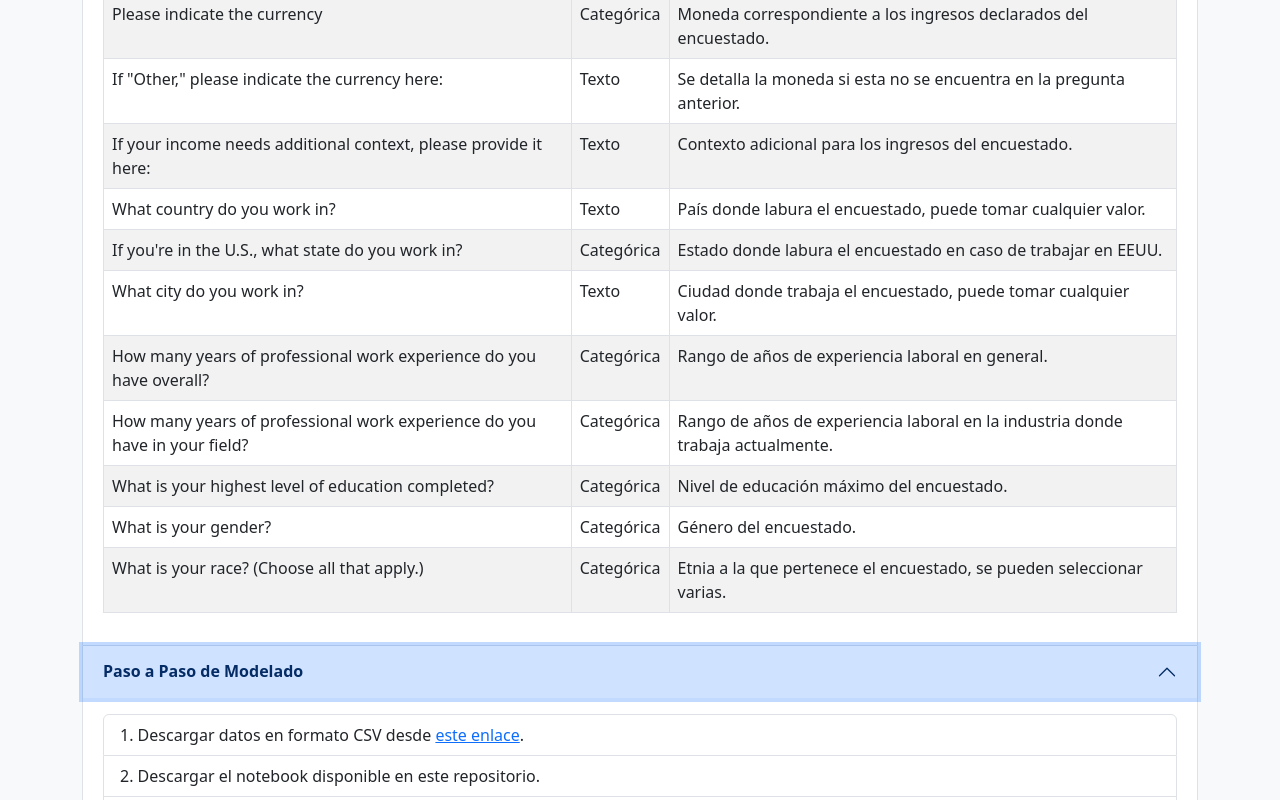
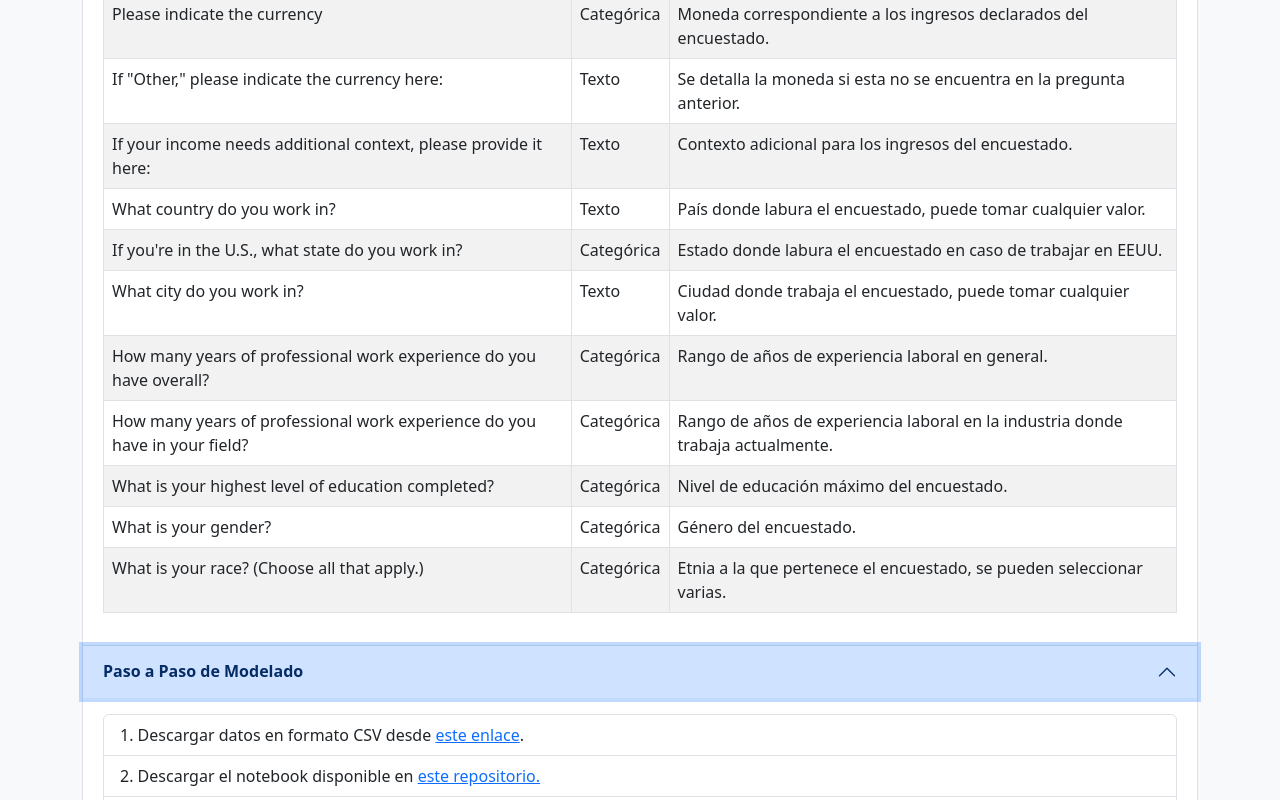
Before and after one commit to AErraez/Salarios, a plain HTML site: page index.html in a window 1280 px wide. Both pictures are taken after a click on the button "Paso a Paso de Modelado". Shown: the part 1329-2129 px from the top of the page. Drawn offline with nearby package versions, Linux system fonts and the light colour scheme.

Commit message:
Se agrego link a notebook

```diff
--- a/index.html
+++ b/index.html
@@ -139,7 +139,7 @@
                     <div class="accordion-body">
                         <ol class="list-group list-group-numbered">
                             <li class="list-group-item">Descargar datos en formato CSV desde <a href="https://docs.google.com/spreadsheets/d/1IPS5dBSGtwYVbjsfbaMCYIWnOuRmJcbequohNxCyGVw/edit?usp=sharing" target="_blank">este enlace</a>.</li>
-                            <li class="list-group-item">Descargar el notebook disponible en este repositorio.</li>
+                            <li class="list-group-item">Descargar el notebook disponible en <a href="https://github.com/AErraez/Salarios/blob/main/Notebook_Salario.ipynb" target="_blank">este repositorio.</a></li>
                             <li class="list-group-item">En el ordenador crear una carpeta con los datos y el notebook.</li>
                             <li class="list-group-item">Abrir el notebook y seguir los pasos detallados dentro, al finalizar se debe generar un nuevo archivo csv con el modelado realizado.</li>
                             <li class="list-group-item">Cargar el nuevo csv a Lookerstudio, Resource > Manage added data resources > Edit > Edit Connection > Add Files.</li>
```
